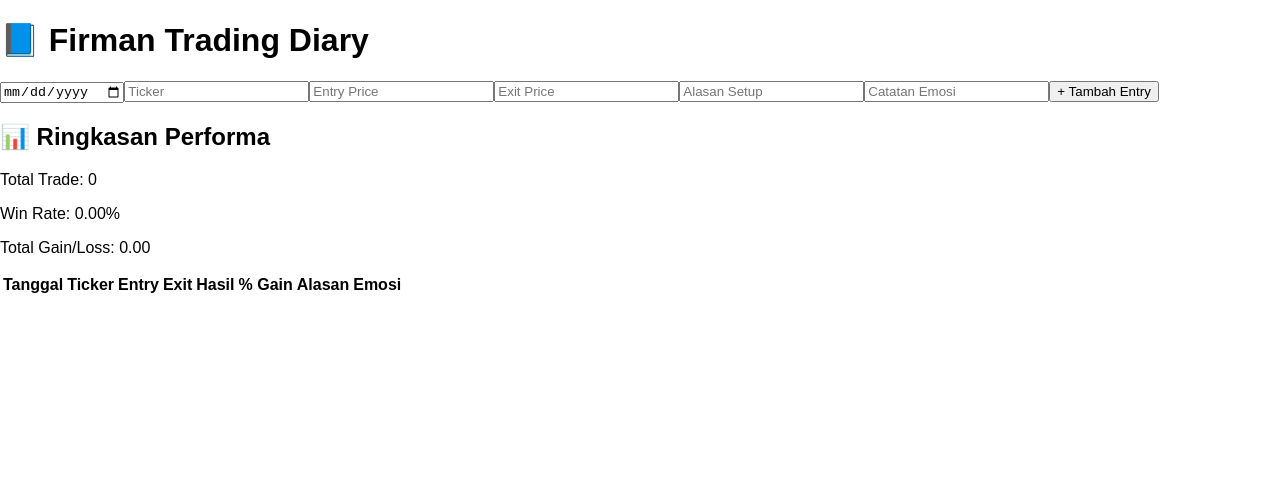
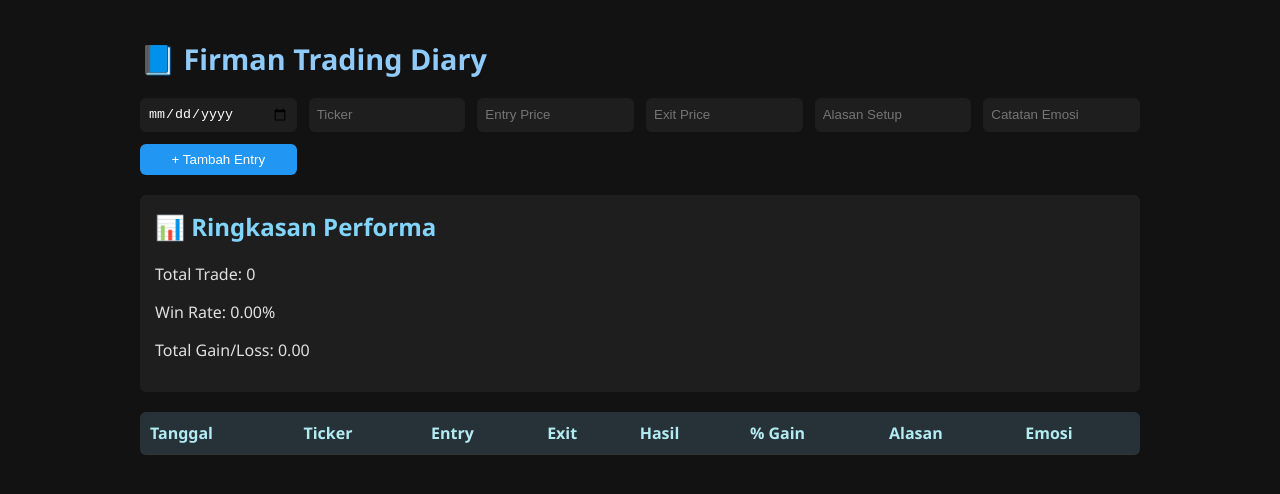
Before and after one commit to firmanquant/firman-trading-diary, a React app: page / in a window 1280 px wide. Built offline with nearby package versions, Linux system fonts and the light colour scheme.

Commit message:
Update index.css

```diff
--- a/src/index.css
+++ b/src/index.css
@@ -1,4 +1,92 @@
+/* Global reset dan font */
 body {
   margin: 0;
-  font-family: sans-serif;
+  padding: 20px;
+  background-color: #121212;
+  color: #e0e0e0;
+  font-family: 'Segoe UI', sans-serif;
 }
+
+/* Container utama */
+.container {
+  max-width: 1000px;
+  margin: auto;
+}
+
+/* Judul */
+h1 {
+  font-size: 1.8rem;
+  margin-bottom: 20px;
+  color: #90caf9;
+}
+
+/* Form grid */
+.form-grid {
+  display: grid;
+  grid-template-columns: repeat(auto-fit, minmax(140px, 1fr));
+  gap: 12px;
+  margin-bottom: 20px;
+}
+
+input {
+  padding: 8px;
+  border: none;
+  border-radius: 6px;
+  background-color: #1e1e1e;
+  color: #fff;
+}
+
+button {
+  background-color: #2196f3;
+  color: white;
+  border: none;
+  padding: 8px 12px;
+  border-radius: 6px;
+  cursor: pointer;
+  transition: background-color 0.3s;
+}
+
+button:hover {
+  background-color: #1976d2;
+}
+
+/* Summary box */
+.summary {
+  background-color: #1e1e1e;
+  padding: 15px;
+  border-radius: 6px;
+  margin-bottom: 20px;
+}
+
+.summary h2 {
+  margin-top: 0;
+  color: #81d4fa;
+}
+
+/* Tabel jurnal */
+.diary-table {
+  width: 100%;
+  border-collapse: collapse;
+  background-color: #1a1a1a;
+  border-radius: 6px;
+  overflow: hidden;
+}
+
+.diary-table th,
+.diary-table td {
+  padding: 10px;
+  text-align: left;
+  border-bottom: 1px solid #333;
+}
+
+.diary-table th {
+  background-color: #263238;
+  color: #b2ebf2;
+  position: sticky;
+  top: 0;
+  z-index: 1;
+}
+
+.diary-table tr:hover {
+  background-color: #2a2a2a;
+}
```
